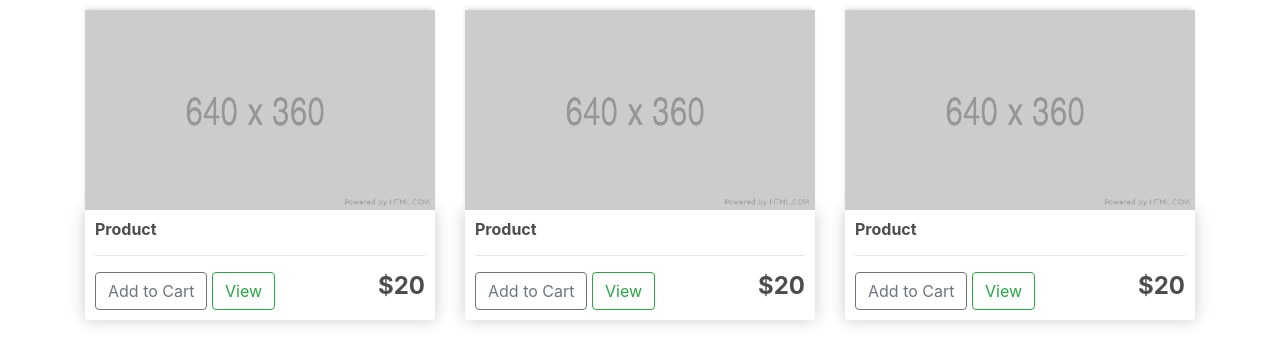
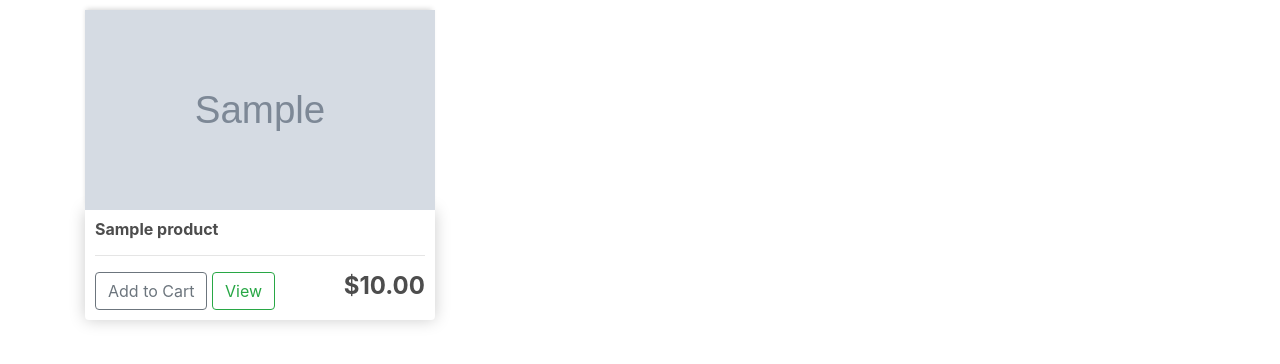
Before and after one commit to Haikalfkri/e-commerce, a Django app: page / in a window 1280 px wide. Shown: the part 57-421 px from the top of the page. Run offline with Django 5.2, Linux system fonts and the light colour scheme; tables that the repository leaves empty hold one stand-in row (values such as "Sample post"); grey boxes marked "Sample" are stand-in pictures; some libraries are stand-ins or nearby versions.

Commit message:
make cart.js

```diff
--- a/ecomsite/app/models.py
+++ b/ecomsite/app/models.py
@@ -14,10 +14,18 @@ class Product(models.Model):
     name = models.CharField(max_length=200)
     price = models.FloatField()
     digital = models.BooleanField(default=False, null=True, blank=True)
-    #image
+    image = models.ImageField(null=True, blank=True)
 
     def __str__(self):
         return self.name
+
+    @property
+    def imageURL(self):
+        try:
+            url = self.image.url
+        except:
+            url = ''
+        return url
 
 class Order(models.Model):
     customer = models.ForeignKey(Customer, on_delete=models.SET_NULL, null=True, blank=True)
@@ -28,6 +36,18 @@ class Order(models.Model):
     def __str__(self):
         return str(self.id)
 
+    @property
+    def get_cart_total(self):
+        orderitems = self.orderitem_set.all()
+        total = sum([item.get_total for item in orderitems])
+        return total
+
+    @property
+    def get_cart_items(self):
+        orderitems = self.orderitem_set.all()
+        total = sum([item.quantity for item in orderitems])
+        return total
+
 class OrderItem(models.Model):
     product = models.ForeignKey(Product, on_delete=models.SET_NULL, null=True)
     order = models.ForeignKey(Order, on_delete=models.SET_NULL, null=True)
@@ -36,6 +56,11 @@ class OrderItem(models.Model):
 
     def __str__(self):
         return self.product.name
+
+    @property
+    def get_total(self):
+        total = self.product.price * self.quantity
+        return total
 
 class ShippingAddress(models.Model):
     customer = models.ForeignKey(Customer, on_delete=models.SET_NULL, null=True, blank=True)
--- a/ecomsite/app/templates/app/main.html
+++ b/ecomsite/app/templates/app/main.html
@@ -6,6 +6,11 @@
     <meta name="viewport" content="width=device-width, initial-scale=1.0">
     <link rel="stylesheet" href="{% static 'css/main.css' %}">
     <link rel="stylesheet" href="https://stackpath.bootstrapcdn.com/bootstrap/4.4.1/css/bootstrap.min.css" integrity="sha384-Vkoo8x4CGsO3+Hhxv8T/Q5PaXtkKtu6ug5TOeNV6gBiFeWPGFN9MuhOf23Q9Ifjh" crossorigin="anonymous">
+
+    <script text="text/javascript">
+        var user = '{{ request.user }}'
+    </script>
+
     <title>Ecom</title>
 </head>
 <body>
@@ -35,7 +40,7 @@
         </div>
     </nav>
 
-    <div class="container">
+    <div class="container mb-5">
         {% block content %}
 
         {% endblock %}
@@ -45,8 +50,10 @@
 
     <script src="https://code.jquery.com/jquery-3.4.1.slim.min.js" integrity="sha384-J6qa4849blE2+poT4WnyKhv5vZF5SrPo0iEjwBvKU7imGFAV0wwj1yYfoRSJoZ+n" crossorigin="anonymous"></script>
 
-	<script src="https://cdn.jsdelivr.net/npm/popper.js@1.16.0/dist/umd/popper.min.js" integrity="sha384-Q6E9RHvbIyZFJoft+2mJbHaEWldlvI9IOYy5n3zV9zzTtmI3UksdQRVvoxMfooAo" crossorigin="anonymous"></script>
+    <script src="https://cdn.jsdelivr.net/npm/popper.js@1.16.0/dist/umd/popper.min.js" integrity="sha384-Q6E9RHvbIyZFJoft+2mJbHaEWldlvI9IOYy5n3zV9zzTtmI3UksdQRVvoxMfooAo" crossorigin="anonymous"></script>
 
-	<script src="https://stackpath.bootstrapcdn.com/bootstrap/4.4.1/js/bootstrap.min.js" integrity="sha384-wfSDF2E50Y2D1uUdj0O3uMBJnjuUD4Ih7YwaYd1iqfktj0Uod8GCExl3Og8ifwB6" crossorigin="anonymous"></script>
+	  <script src="https://stackpath.bootstrapcdn.com/bootstrap/4.4.1/js/bootstrap.min.js" integrity="sha384-wfSDF2E50Y2D1uUdj0O3uMBJnjuUD4Ih7YwaYd1iqfktj0Uod8GCExl3Og8ifwB6" crossorigin="anonymous"></script>
+
+    <script type="text/javascript" src="{% static 'js/cart.js' %}"></script>
 </body>
 </html>
--- a/ecomsite/app/templates/app/store.html
+++ b/ecomsite/app/templates/app/store.html
@@ -3,41 +3,19 @@
 {% block content %}
 
     <div class="row">
+        {% for product in products %}
         <div class="col-lg-4">
-            <img src="{% static 'images/placeholder.png' %}" alt="" class="thumbnail">
+            <img src="{{ product.imageURL }}" alt="" class="thumbnail">
             <div class="box-element product">
-                <h6><strong>Product</strong></h6>
+                <h6><strong>{{ product.name }}</strong></h6>
                 <hr>
 
-                <button class="btn btn-outline-secondary add-btn">Add to Cart</button>
+                <button data-product="{{ product.id }}" data-action="add" class="btn btn-outline-secondary add- update-cart">Add to Cart</button>
                 <a class="btn btn-outline-success" href="">View</a>
-                <h4 style="display: inline-block; float: right;"><strong>$20</strong></h4>
+                <h4 style="display: inline-block; float: right;"><strong>${{ product.price|floatformat:2 }}</strong></h4>
             </div>
         </div>
-
-        <div class="col-lg-4">
-            <img src="{% static 'images/placeholder.png' %}" alt="" class="thumbnail">
-            <div class="box-element product">
-                <h6><strong>Product</strong></h6>
-                <hr>
-
-                <button class="btn btn-outline-secondary add-btn">Add to Cart</button>
-                <a class="btn btn-outline-success" href="">View</a>
-                <h4 style="display: inline-block; float: right;"><strong>$20</strong></h4>
-            </div>
-        </div>
-
-        <div class="col-lg-4">
-            <img src="{% static 'images/placeholder.png' %}" alt="" class="thumbnail">
-            <div class="box-element product">
-                <h6><strong>Product</strong></h6>
-                <hr>
-
-                <button class="btn btn-outline-secondary add-btn">Add to Cart</button>
-                <a class="btn btn-outline-success" href="">View</a>
-                <h4 style="display: inline-block; float: right;"><strong>$20</strong></h4>
-            </div>
-        </div>
+        {% endfor %}
     </div>
 
 {% endblock content %}
--- a/ecomsite/app/views.py
+++ b/ecomsite/app/views.py
@@ -1,16 +1,37 @@
 from django.shortcuts import render
+from .models import *
 
 # Create your views here.
 def store(request):
-    context = {}
+    products = Product.objects.all()
+    context = {
+        'products': products
+    }
     return render(request, "app/store.html", context)
 
 
 def cart(request):
-    context = {}
+
+    if request.user.is_authenticated:
+        customer = request.user.customer
+        order, created = Order.objects.get_or_create(customer=customer, complete=False)
+        items = order.orderitem_set.all()
+    else:
+        items = []
+        order = {'get_cart_items':0, 'get_cart_total': 0}
+
+    context = {'items': items, 'order': order}
     return render(request, "app/cart.html", context)
 
 
 def checkout(request):
-    context = {}
+    if request.user.is_authenticated:
+        customer = request.user.customer
+        order, created = Order.objects.get_or_create(customer=customer, complete=False)
+        items = order.orderitem_set.all()
+    else:
+        items = []
+        order = {'get_cart_items':0, 'get_cart_total': 0}
+
+    context = {'items': items, 'order': order}
     return render(request, "app/checkout.html", context)
--- a/ecomsite/ecomsite/settings.py
+++ b/ecomsite/ecomsite/settings.py
@@ -134,3 +134,7 @@ STATICFILES_DIRS = [
 # https://docs.djangoproject.com/en/5.0/ref/settings/#default-auto-field
 
 DEFAULT_AUTO_FIELD = "django.db.models.BigAutoField"
+
+#MEDIA
+MEDIA_URL = "images/"
+MEDIA_ROOT = os.path.join(BASE_DIR, "static/images")
--- a/ecomsite/ecomsite/urls.py
+++ b/ecomsite/ecomsite/urls.py
@@ -16,8 +16,12 @@ Including another URLconf
 """
 from django.contrib import admin
 from django.urls import path, include
+from django.conf.urls.static import static
+from django.conf import settings
 
 urlpatterns = [
     path("", include("app.urls")),
     path("admin/", admin.site.urls),
 ]
+
+urlpatterns += static(settings.MEDIA_URL, document_root=settings.MEDIA_ROOT)
--- /dev/null
+++ b/ecomsite/static/js/cart.js
@@ -0,0 +1,16 @@
+var updateBtns = document.getElementsByClassName("update-cart");
+
+for (i = 0; i < updateBtns.length; i++) {
+    updateBtns[i].addEventListener('click', function() {
+        productId = this.dataset.product
+        action = this.dataset.action
+
+        console.log('productId:', productId, 'action:', action);
+
+        if(user === "AnonymousUser") {
+            console.log("Not logged in");
+        } else {
+            console.log("User logged in, sending data...")
+        }
+    });
+}
```
Also changed, not shown: ecomsite/app/templates/app/cart.html (+9 -7 lines), ecomsite/app/templates/app/checkout.html (+8 -6 lines), ecomsite/app/migrations/0002_product_image.py (added), ecomsite/static/images/book.png (added), ecomsite/static/images/headphones.png (added), ecomsite/static/images/project_source_code.png (added), ecomsite/static/images/shoes.png (added), ecomsite/static/images/t-shirt.png (added), ecomsite/static/images/watch.png (added), 1 other file.
